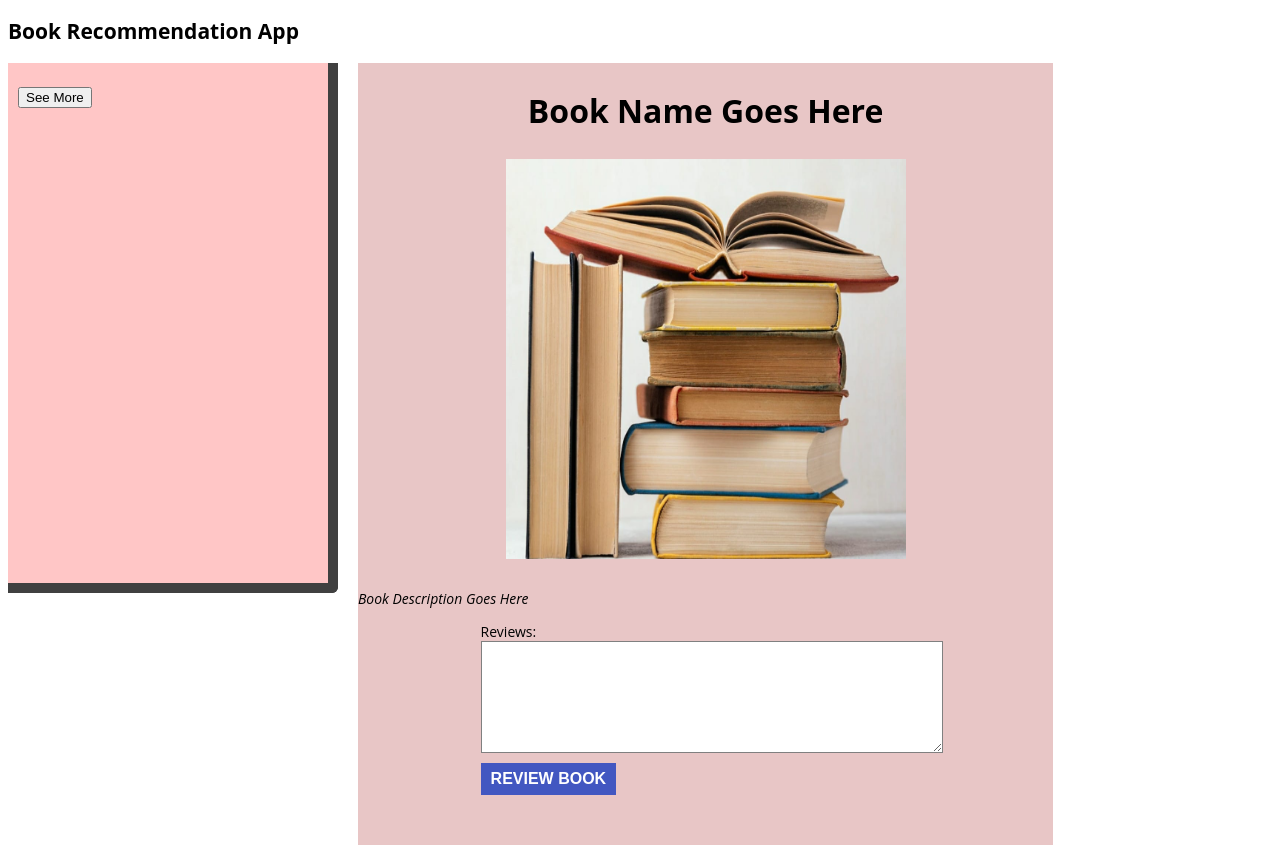
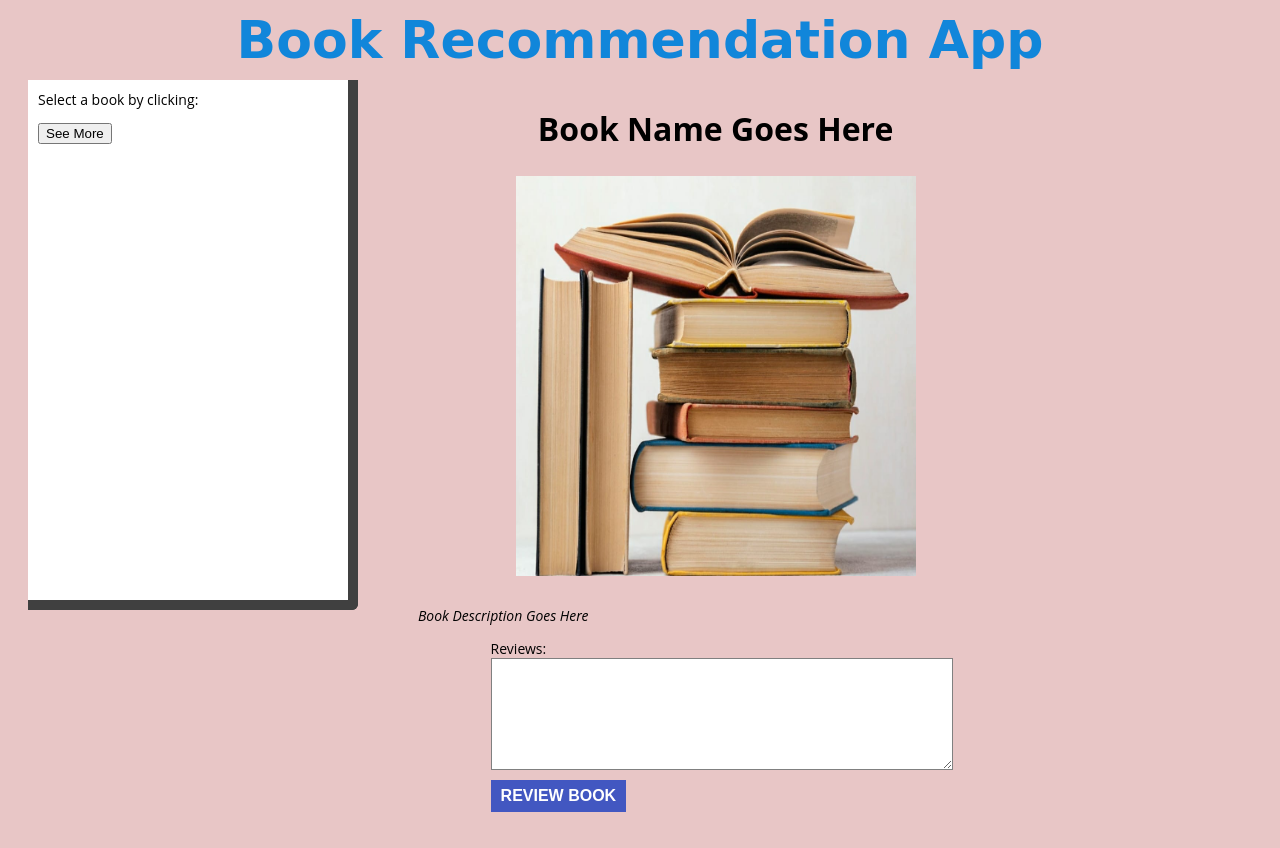
Before and after one commit to EstherNjuguna/Bookrecommendation, a plain HTML site: page index.html in a window 1280 px wide. Shown: the top 848 px of the page. Drawn offline with Linux system fonts and the light colour scheme; no server answers; some icons are missing.

Commit message:
edited css

```diff
--- a/index.html
+++ b/index.html
@@ -8,9 +8,10 @@
 </head>
 <body>
 
-      <h2>Book Recommendation App</h2>
+      <h1>Book Recommendation App</h1>
       <header>
-      <nav>
+        Select a book by clicking:
+      <nav class="list">
         <ul id="book-list">
 
         </ul>
--- a/style.css
+++ b/style.css
@@ -1,3 +1,4 @@
+
 
 textarea {
   display: block;
@@ -10,11 +11,12 @@ textarea {
 }
 
 
+
 body {
 
   font-family: "Open Sans", sans-serif;
   font-size: 14px;
-
+  background-color: #e8c6c6;
 }
 
 header {
@@ -25,8 +27,8 @@ header {
   border-bottom: solid #404040 10px;
   border-radius: 0 0 6px 0;
   padding: 10px;
-  margin-right: 10px;
-  background-color: rgb(255, 198, 198);
+  margin-left: 20px;
+background-color: white;
 
 }
 
@@ -81,8 +83,9 @@ header {
 h1 {
   font-family: "Great Vibes", cursive;
   font-size: 52px;
-  color: #107fce;
+  color: #1186da;
   margin: 10px 0;
+  text-align: center;
 }
 
 ul {
@@ -113,11 +116,14 @@ main {
   margin-left: 10px;
   flex: auto;
   width:55%;
-  background-color:rgb(232, 198, 198);
+  background-color:#e8c6c6;
   min-width: none;
   max-width: 55%;
 }
-
+p{
+  margin-left: 50px;
+  margin-right: 50px;
+}
 .book-details h2 {
   font-size: 32px;
   text-align: center;
```
